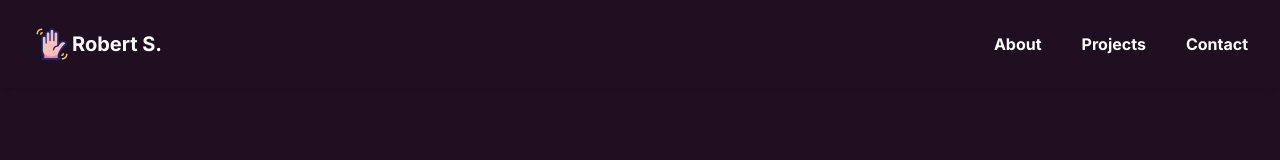
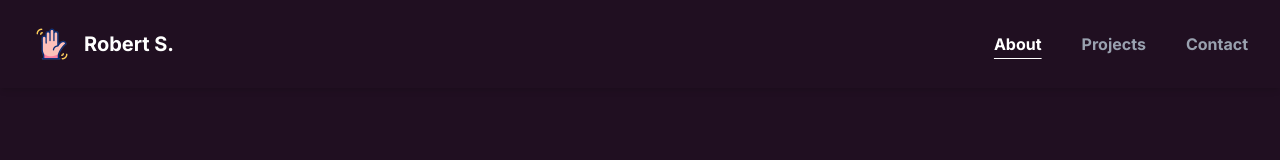
Before and after one commit to Boberrrttt/robert-portfolio, a Next.js app: page / in a window 1280 px wide. Shown: the top 160 px of the page. Built offline with nearby package versions, Linux system fonts and the light colour scheme.

Commit message:
chore: new navbar

```diff
--- a/src/components/Navbar.tsx
+++ b/src/components/Navbar.tsx
@@ -1,15 +1,47 @@
+'use client'
+
+import { useEffect, useState } from 'react'
+
 const Navbar = () => {
+  const [activeSection, setActiveSection] = useState('about')
+
+  useEffect(() => {
+    const handleScroll = () => {
+      const sections = ['about', 'projects', 'contact']
+      const scrollPos = window.scrollY + 100
+
+      for (const section of sections) {
+        const el = document.getElementById(section)
+        if (el && el.offsetTop <= scrollPos) {
+          setActiveSection(section)
+        }
+      }
+    }
+
+    window.addEventListener('scroll', handleScroll)
+    return () => window.removeEventListener('scroll', handleScroll)
+  }, [])
+
   return (
-        <nav className="shadow-md flex justify-between items-center text-white py-6 px-8 w-screen ">
-            <div className="flex items-center">
+    <nav className="shadow-md fixed top-0 left-0 bg-brand-primary z-50 flex justify-between items-center text-white py-6 px-8 w-full">
+      <div className="flex items-center gap-3">
         <img src="/assets/wave.gif" alt="Wave" className="w-10 h-10" />
         <h1 className="font-bold text-xl">Robert S.</h1>
       </div>
 
       <ul className="flex gap-10 font-bold">
-                <li className="cursor-pointer">About</li>
-                <li className="cursor-pointer">Projects</li>
-                <li className="cursor-pointer">Contact</li>
+        {['about', 'projects', 'contact'].map((section) => (
+          <li key={section}>
+            <a
+              href={`#${section}`}
+              className={`cursor-pointer transition-all duration-200 ${
+                activeSection === section ? 'underline underline-offset-8 decoration-white' : 'text-gray-400'
+              }`}
+            >
+              {section.charAt(0).toUpperCase() + section.slice(1)}
+            </a>
+          </li>
+        ))}
       </ul>
     </nav>
   )
```
Lines whose indentation alone changed are shown as unchanged.
